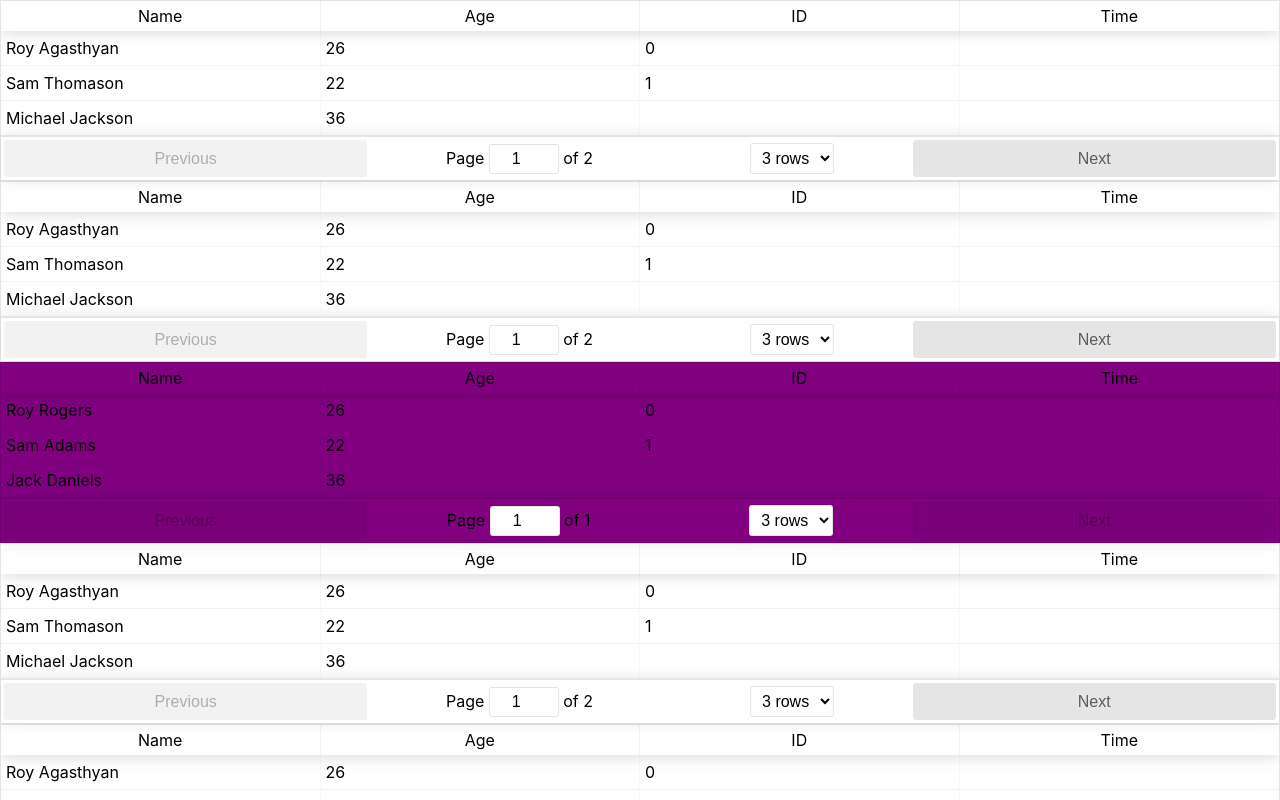
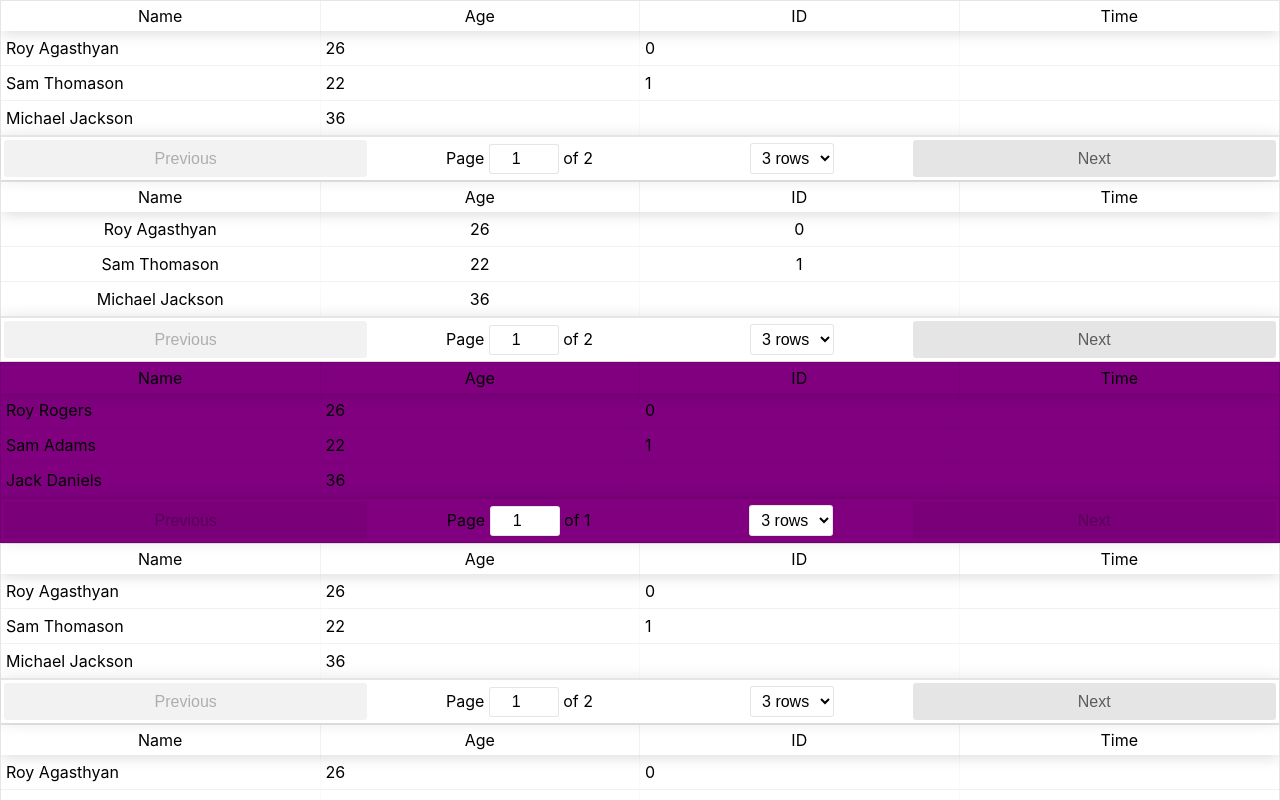
Before and after one commit to walterlee7/reacting-to-react-table, a React (Create React App) app: page / in a window 1280 px wide. Shown: the top 800 px of the page. Built offline with nearby package versions, Linux system fonts and the light colour scheme.

Commit message:
added textAlign to one table

```diff
--- a/src/components/App.js
+++ b/src/components/App.js
@@ -70,6 +70,7 @@ class App extends Component {
                     pageSizeOptions={[3, 6]}
                 />
                 <ReactTable
+                    style={{ textAlign: 'center' }}
                     data={data}
                     columns={columns}
                     defaultPageSize={3}
```
